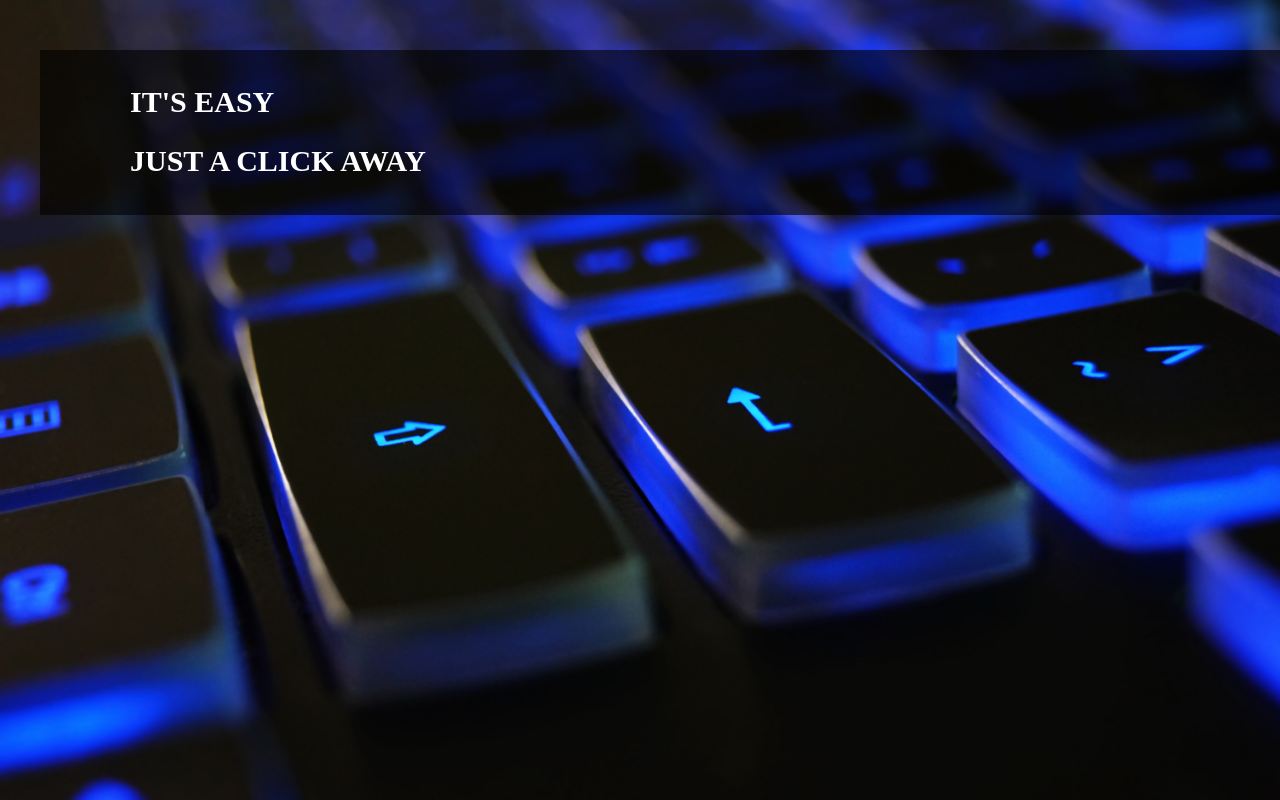
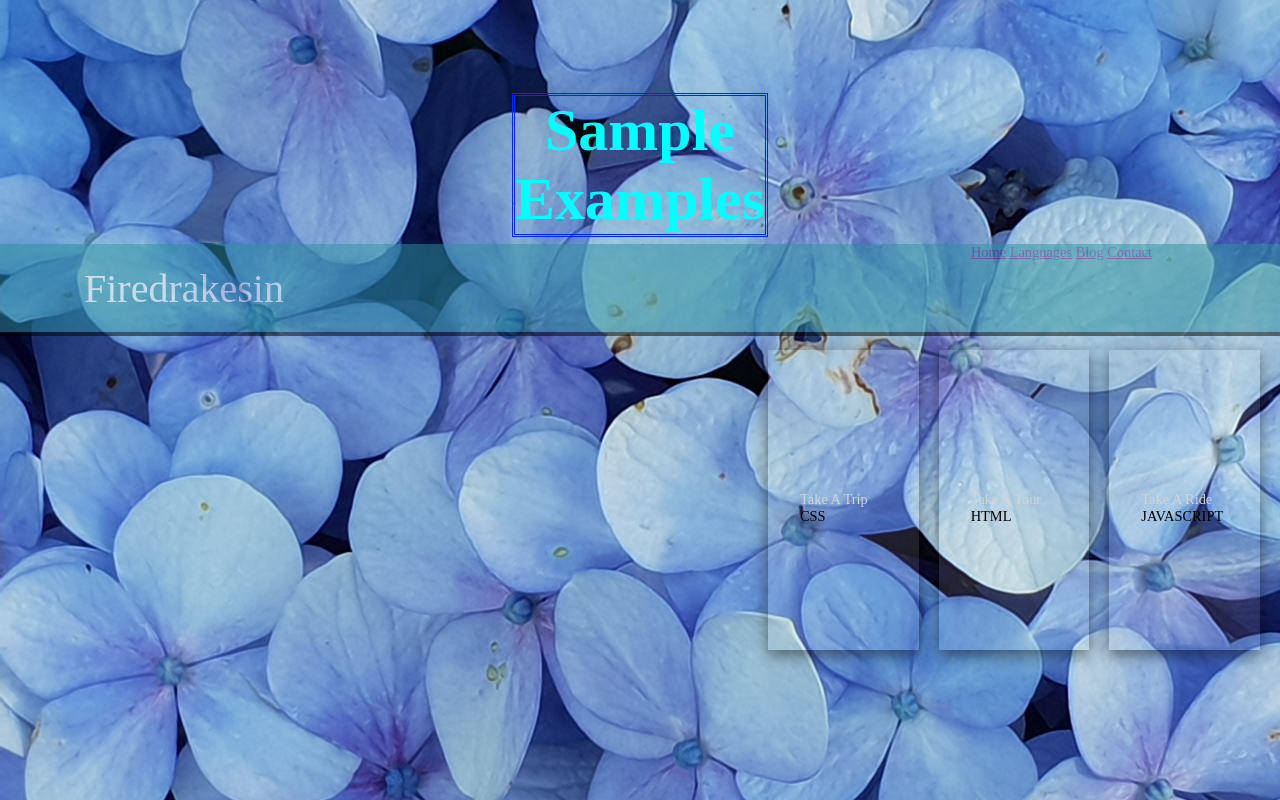
Before and after one commit to firedrakesin/Simple-Examples, a plain HTML site: page index.html in a window 1280 px wide. Drawn offline with Linux system fonts and the light colour scheme.

Commit message:
changes in front page

```diff
--- a/css/style.css
+++ b/css/style.css
@@ -1,33 +1,104 @@
-body{
+*{
      margin: 0;
      padding: 0;
-     background-image: url('../css/images/pexels-marta-branco-1194713.jpg');
+     box-sizing: border-box;
+}
+
+body{
+     background-image: url('../css/images/pexels-magda-ehlers-985266.jpg');
      background-repeat: no-repeat;
      background-size: cover;
      background-attachment: fixed;
 
+     display: flex;
+     justify-content: center;
+     align-items: center;
+     font-size: 0.9em;
+
+}
+
+h1{
+     color: aqua;
+     font-size: 60px;
+     text-align: center;
+     border-style: double;
+     border-color: #0324fa;
+     margin-top: -25%;
+     margin-left: 40%;
+
 }
 
 nav{
-     position: fixed;
-     top: 50px;
-     left: 40px;
-     right: 50px;
-     width: 1450px;
-     height: 165px;
-     padding: 10px 90px;
-     box-sizing: border-box;
-     background: rgba(0,0,0,0.6);
+     background-color: rgb(45, 146, 160);
+     width: 100%;
+     position: absolute;
+     margin-top: -70px;
+     border-bottom: 4px solid;
+     rgba(255,2,102,0.7);
+     opacity: 0.5;
+}
+
+.navbar{
+     display: inline-block;
+
+     font-size: 40px;
+     color: #fff;
+     text-decoration: none;
+     margin-left: 5%;
+     padding: 20px;
+     margin-top: 1px;
+
 
 }
 
-nav .heading{
-     pad: 22px 20px;
-     height: 50px;
-     float: left;
-     font-size: 20px;
-     font-weight: bold;
-     text-transform: uppercase;
-     color: rgb(255, 255, 255);
+nav ul{
+     float: right;
+     margin-right: 10%;
+     text-decoration: solid;
+}
+
+nav ul li{
+     display: inline-block;
+     padding: 14;
+     text-decoration: solid;
+}
+
+
+.card{
+     position: relative;
+     background-color: rgba(255,255,255,0.1);
+     box-shadow: 0 5px 15px rgba(0,0, 0, 0.5);
+     height: 300px;
+     width: 600px;
+     margin-top: 350px;
+     margin-right: 20px;
+
+
 
 }
+
+.card:hover .gradient{
+     opacity: 1;
+
+}
+
+.gradient{
+     position: absolute;
+     background-image: linear-gradient(0deg,#03fa03,transparent);
+     height: 100%;
+     width: 100%;
+     opacity: 0%;
+}
+
+.info{
+     position: absolute;
+     top: 40%;
+     transform: translateY(-60%);
+     padding: 2rem;
+     margin-top: 3rem;
+
+}
+
+.text{
+     color: rgb(211,211,211);
+}
--- a/index.html
+++ b/index.html
@@ -8,12 +8,45 @@
     <title>Sample_Examples</title>
 </head>
 <body>
-    <nav>
-        <div class="heading">
-            <h1>It's Easy</h1>
-            <h2> Just a Click Away</h2>
+    <h1>Sample Examples</h1>
+
+        <nav>
+            <a href="" class="navbar">Firedrakesin</a>
+            <ul>
+                <li><a href="">Home</a></li>
+                <li><a href="">Languages</a></li>
+                <li><a href="">Blog</a></li>
+                <li><a href="">Contact</a></li>
+            </ul>
+
+   </nav>
+    <div class="card">
+        <div class="gradient"></div>
+        <div class="info">
+            <div class="text">Take A Trip</div>
+            <div class="title">CSS</div>
         </div>
-    </nav>
+        </div>
+
+
+
+    <div class="card">
+        <div class="gradient" style="background-image: linear-gradient(0deg,#ee03fa,transparent);"></div>
+        <div class="info">
+            <div class="text">Take A Tour</div>
+            <div class="title">HTML</div>
+        </div>
+
+
+    </div>
+
+    <div class="card">
+        <div class="gradient" style="background-image: linear-gradient(0deg,#fa035e,transparent);"></div>
+        <div class="info">
+            <div class="text">Take A Ride</div>
+            <div class="title">JAVASCRIPT</div>
+        </div>
+    </div>
 
 
 
```
Also changed, not shown: css/images/pexels-magda-ehlers-985266.jpg (added).
